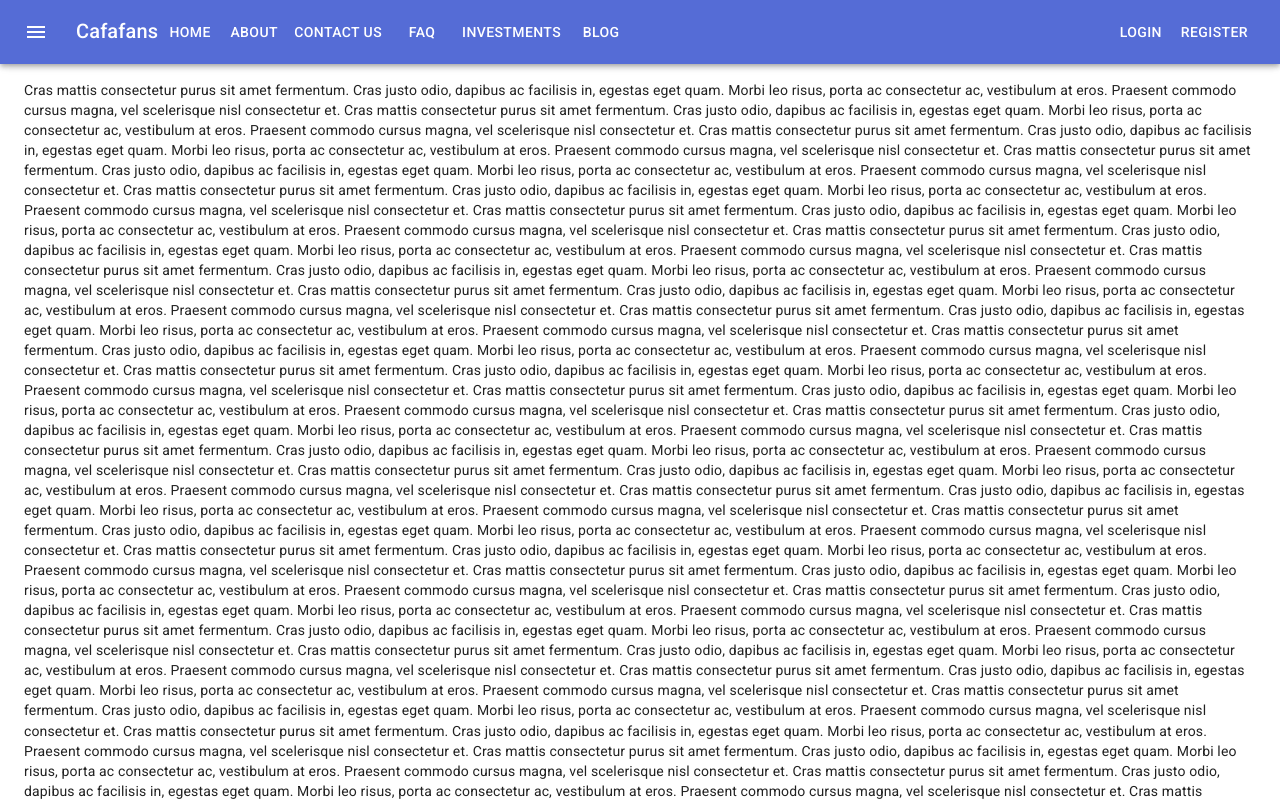
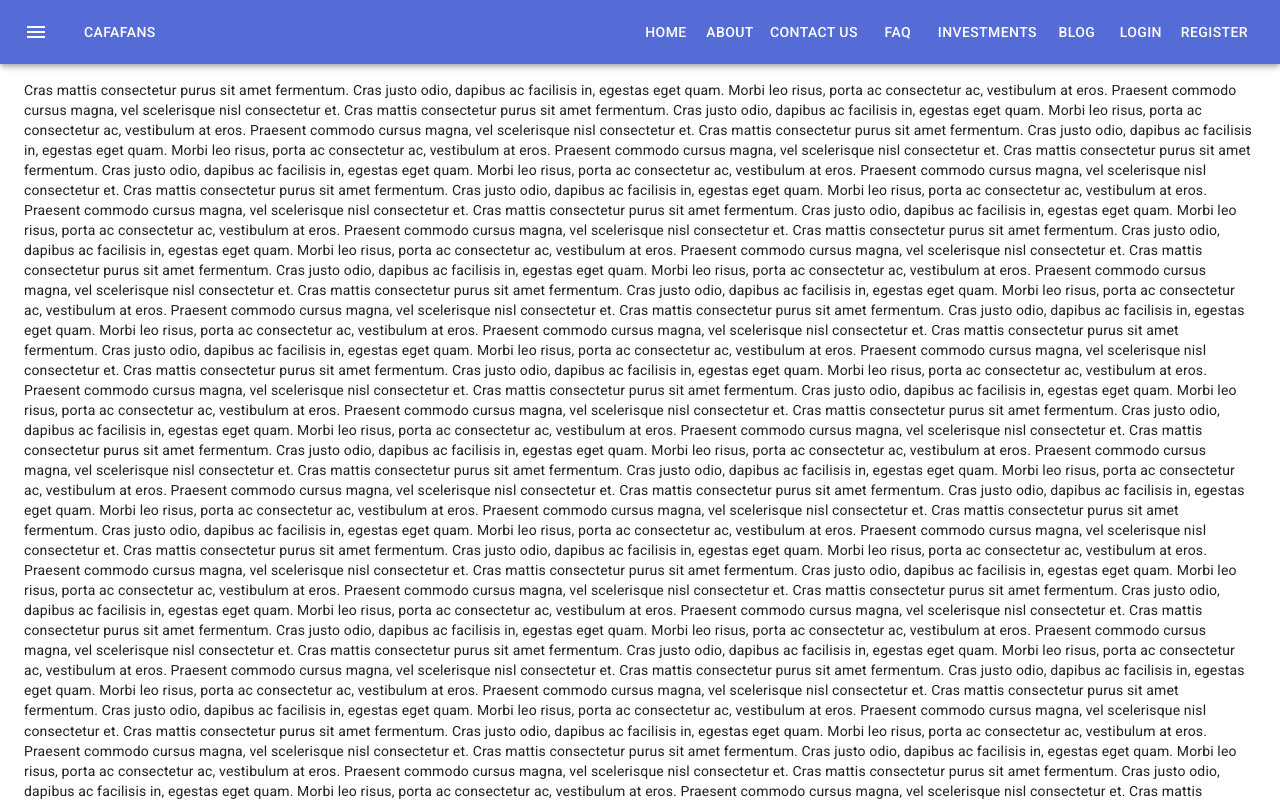
Before and after one commit to ElectronicMoney/react-nextjs-starter, a Next.js app: page / in a window 1280 px wide. Shown: the top 801 px of the page. Built offline with nearby package versions, Linux system fonts and the light colour scheme.

Commit message:
Modify the AppBar

```diff
--- a/src/components/Navigation/AppBar.js
+++ b/src/components/Navigation/AppBar.js
@@ -30,14 +30,16 @@ export default function ButtonAppBar() {
             <MenuIcon />
           </IconButton>
           <Typography variant="h6" className={classes.title}>
-            Cafafans
-            <Button color="inherit">Home</Button>
-            <Button color="inherit">About</Button>
-            <Button color="inherit">Contact Us</Button>
-            <Button color="inherit">Faq</Button>
-            <Button color="inherit">Investments</Button>
-            <Button color="inherit">Blog</Button>
+            <Button color="inherit">Cafafans</Button>
           </Typography>
+
+          <Button color="inherit">Home</Button>
+          <Button color="inherit">About</Button>
+          <Button color="inherit">Contact Us</Button>
+          <Button color="inherit">Faq</Button>
+          <Button color="inherit">Investments</Button>
+          <Button color="inherit">Blog</Button>
+
           <Button color="inherit">Login</Button>
           <Button color="inherit">Register</Button>
         </Toolbar>
```
